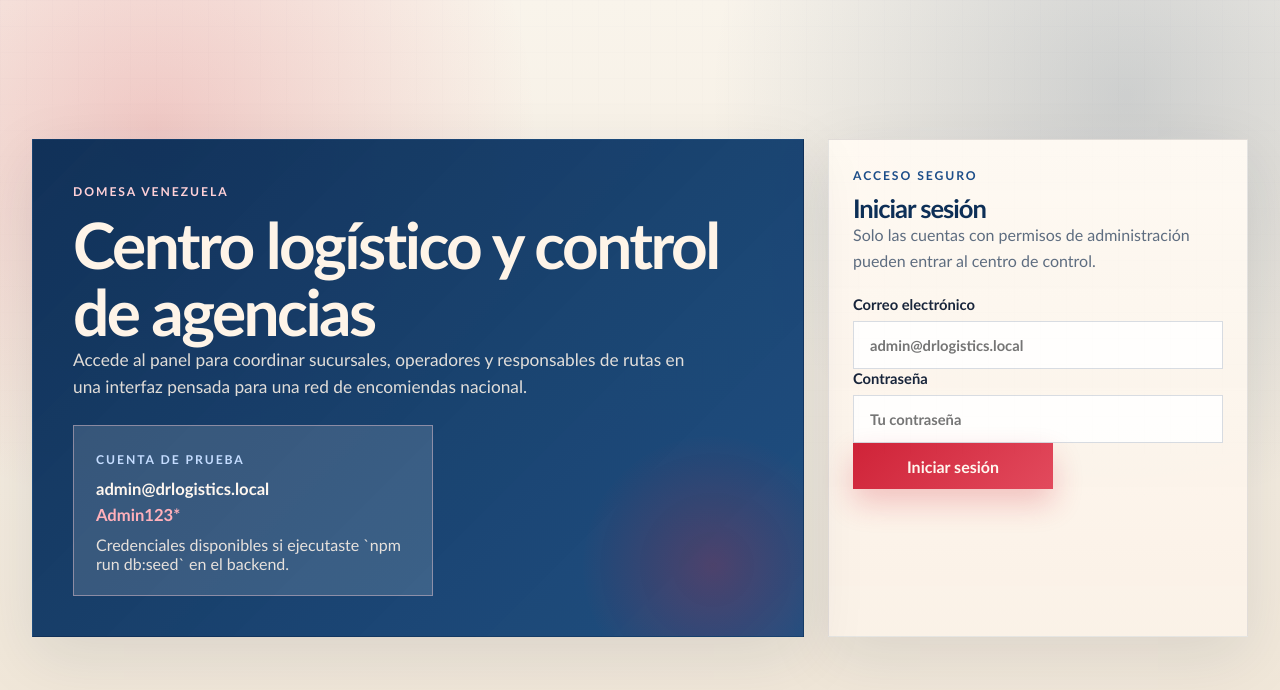
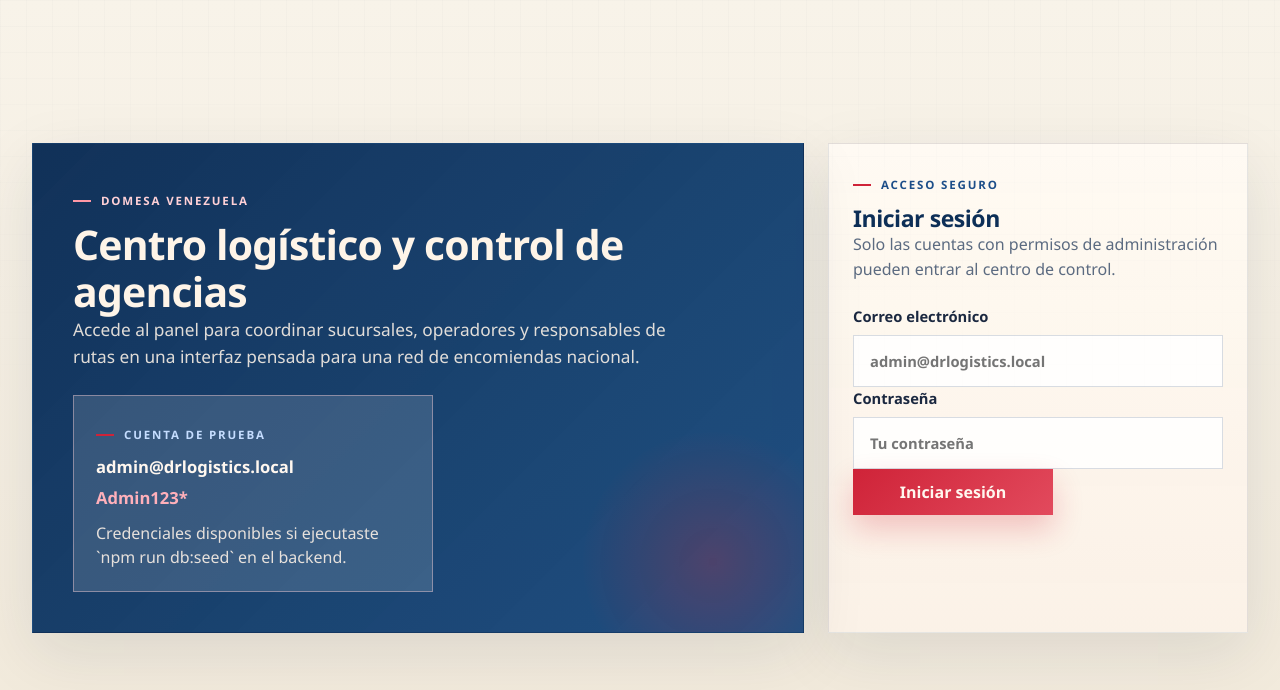
Before and after one commit to Jesus24-Dev/proyecto-p3-mvc-seccion1-grupo-e10, a React (Vite) app in the folder frontend/: page / in a window 1280 px wide. Shown: the top 690 px of the page. Built offline with nearby package versions, Linux system fonts and the light colour scheme; no server answers.

Commit message:
style(frontend): redefine tokens de diseño y jerarquía tipográfica base
Agrega tokens de radio, sombra y anillo de foco; calma el fondo del body;
reduce la escala de títulos a proporciones de panel de trabajo y convierte
los eyebrows en sellos con regla roja como firma visual de sección.

```diff
--- a/frontend/src/styles.css
+++ b/frontend/src/styles.css
@@ -3,16 +3,23 @@
   --domesa-orange-dark: #9f1828;
   --domesa-navy: #0d2f57;
   --domesa-blue: #1d4e89;
-  --domesa-cream: #f6f0e7;
-  --domesa-paper: #fffaf3;
-  --domesa-line: #d9c7b4;
-  --domesa-ink: #18253b;
-  --domesa-muted: #5e6d80;
+  --domesa-cream: #f4eee2;
+  --domesa-paper: #fffdf8;
+  --domesa-line: rgba(13, 47, 87, 0.14);
+  --domesa-line-soft: rgba(13, 47, 87, 0.08);
+  --domesa-ink: #1b2840;
+  --domesa-muted: #5c6b81;
   --domesa-success: #18794e;
-  --domesa-danger: #bf3e3e;
+  --domesa-danger: #b23434;
+  --radius-card: 12px;
+  --radius-control: 8px;
+  --shadow-card:
+    0 1px 2px rgba(24, 37, 59, 0.05), 0 10px 30px rgba(24, 37, 59, 0.07);
+  --focus-ring: 0 0 0 3px rgba(207, 35, 56, 0.16);
   color: var(--domesa-ink);
   background: var(--domesa-cream);
-  font-family: "Aptos", "Trebuchet MS", "Segoe UI", sans-serif;
+  font-family: "Aptos", "Segoe UI", system-ui, sans-serif;
+  line-height: 1.5;
   font-synthesis: none;
   text-rendering: optimizeLegibility;
   -webkit-font-smoothing: antialiased;
@@ -27,18 +34,7 @@
   margin: 0;
   min-width: 320px;
   min-height: 100vh;
-  background:
-    radial-gradient(
-      circle at 12% 16%,
-      rgba(207, 35, 56, 0.2),
-      transparent 24rem
-    ),
-    radial-gradient(
-      circle at 88% 12%,
-      rgba(13, 47, 87, 0.18),
-      transparent 26rem
-    ),
-    linear-gradient(180deg, #f9f4eb 0%, #efe5d6 100%);
+  background: linear-gradient(180deg, #f8f3e9 0%, #f1e9da 100%);
 }
 
 body::before {
@@ -47,10 +43,10 @@
   inset: 0;
   pointer-events: none;
   background-image:
-    linear-gradient(rgba(13, 47, 87, 0.04) 1px, transparent 1px),
-    linear-gradient(90deg, rgba(13, 47, 87, 0.04) 1px, transparent 1px);
+    linear-gradient(rgba(13, 47, 87, 0.03) 1px, transparent 1px),
+    linear-gradient(90deg, rgba(13, 47, 87, 0.03) 1px, transparent 1px);
   background-size: 26px 26px;
-  mask-image: linear-gradient(180deg, rgba(0, 0, 0, 0.18), transparent 78%);
+  mask-image: linear-gradient(180deg, rgba(0, 0, 0, 0.5), transparent 55%);
 }
 
 button,
@@ -136,16 +132,29 @@
 .eyebrow {
   display: inline-flex;
   align-items: center;
-  gap: 8px;
+  gap: 10px;
   margin: 0 0 12px;
-  font-size: 0.76rem;
-  font-weight: 900;
+  font-size: 0.72rem;
+  font-weight: 700;
   letter-spacing: 0.16em;
   text-transform: uppercase;
 }
 
+.brand-stamp::before,
+.eyebrow::before {
+  content: "";
+  flex: none;
+  width: 18px;
+  height: 2px;
+  background: var(--domesa-orange);
+}
+
 .brand-stamp {
   color: #ffd1d7;
+}
+
+.brand-stamp::before {
+  background: #ff98a6;
 }
 
 .eyebrow {
@@ -162,22 +171,26 @@
 h1,
 h2,
 h3 {
-  line-height: 1.05;
-  letter-spacing: -0.04em;
+  line-height: 1.15;
+  letter-spacing: -0.02em;
 }
 
 .login-title,
 .admin-title {
-  font-size: clamp(2.4rem, 5vw, 4.8rem);
+  font-size: clamp(1.9rem, 3.2vw, 2.8rem);
+}
+
+.admin-title {
+  color: var(--domesa-navy);
 }
 
 h2 {
-  font-size: clamp(1.4rem, 2vw, 2rem);
+  font-size: clamp(1.3rem, 1.8vw, 1.6rem);
   color: var(--domesa-navy);
 }
 
 h3 {
-  font-size: 1.15rem;
+  font-size: 1.1rem;
   color: var(--domesa-navy);
 }
 
```
